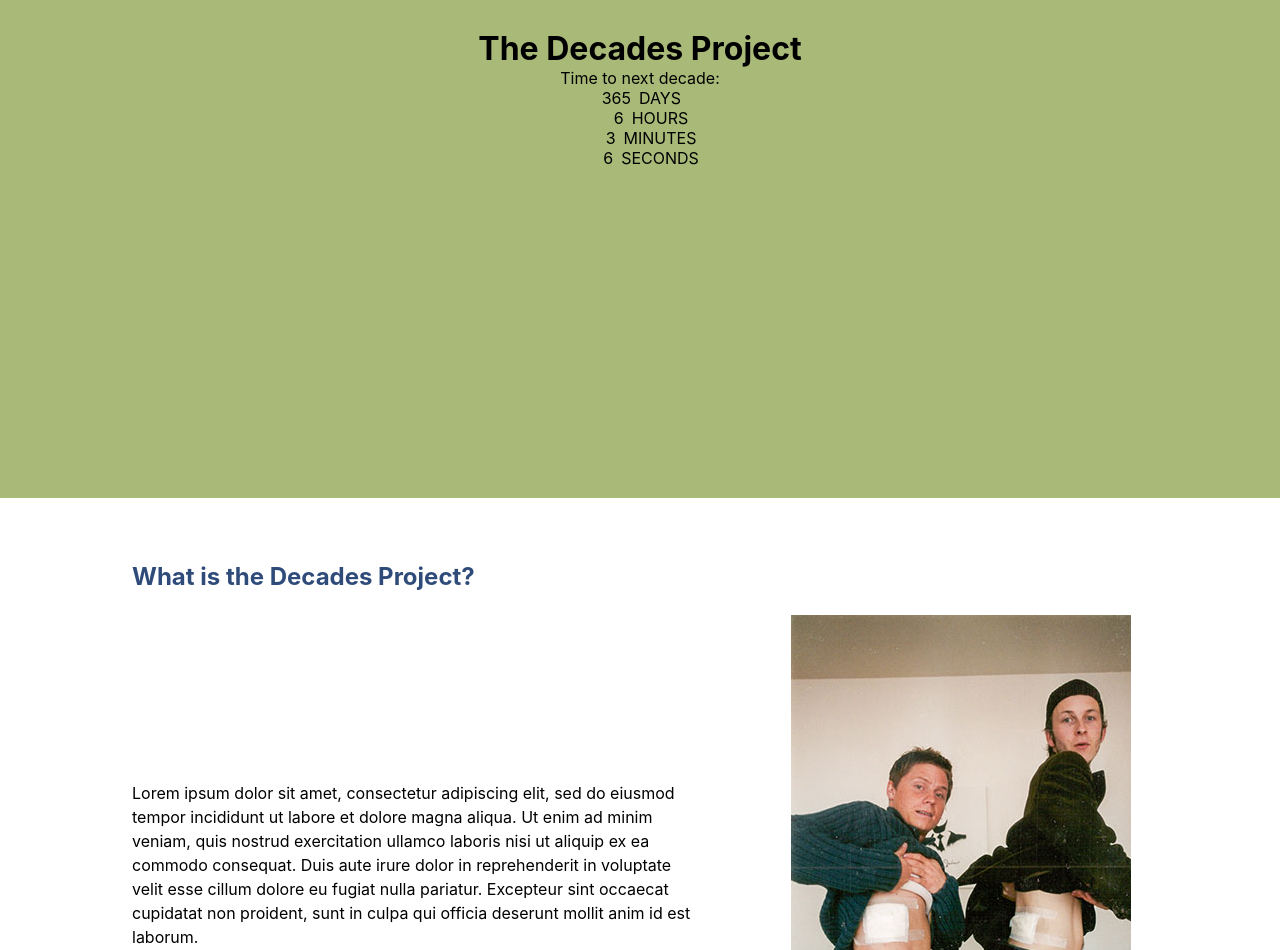
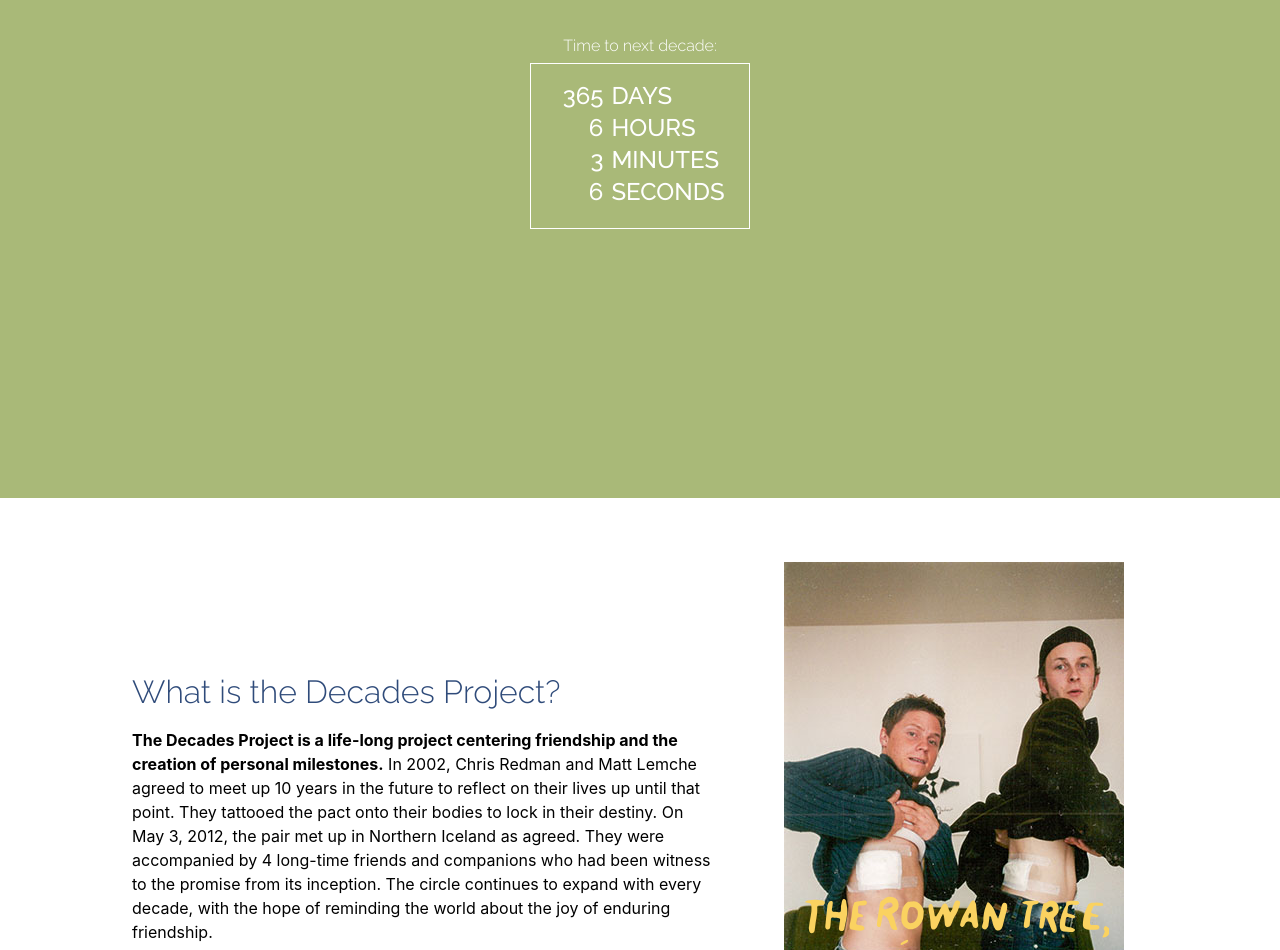
Before and after one commit to mattlemche/decades-project, a React (Create React App) app: page / in a window 1280 px wide. Shown: the part 302-1252 px from the top of the page. Built offline with nearby package versions, Linux system fonts and the light colour scheme.

Commit message:
Add styling to main header and proper text to sections

```diff
--- a/src/App.scss
+++ b/src/App.scss
@@ -17,12 +17,17 @@ html {
   padding: 0;
 }
 
+.body {
+  font-family: 'Open Sans', 'Helvetica', sans-serif;
+}
+
 .header {
   display: flex;
   flex-direction: column;
   align-items: center;
   justify-content: center;
   min-height: 100vh;
+  padding: 0 1rem;
   background-color: $color-lichen;
 
 
@@ -30,7 +35,7 @@ html {
     display: block;
     min-height: 2rem;
     padding: 1rem;
-    background-color: #fff;
+    background-color: $color-ink;
 
   }
 }
@@ -62,7 +67,11 @@ html {
 
     &--left {
       flex-basis: 60%;
-      margin-right: 5rem;
+      margin-bottom: 1.5rem;
+
+      @include large-mobile {
+        margin: 0 3rem 0 0;
+      }
     }
 
     &--right {
@@ -93,7 +102,12 @@ html {
 }
 
 .heading-1 {
+  margin-bottom: 2rem;
+  font-family: 'Raleway';
   font-size: 2rem;
+  text-align: center;
+  text-transform: uppercase;
+  color: #fff;
 }
 
 .heading-2 {
@@ -103,28 +117,32 @@ html {
 .heading-3 {
   position: relative;
   z-index: 10;
-  font-size: 1.5rem;
+  display: block;
+  font-family: 'Raleway';
+  font-size: 2rem;
+  font-weight: 100;
   color: $color-ink;
   margin-bottom: 1.5rem;
+}
 
-  // &::after {
-  //   content: '';
-  //   position: absolute;
-  //   top: 0;
-  //   bottom: 0;
-  //   left: -1rem;
-  //   z-index: -1;
-  //   height: 120%;
-  //   width: 100%;
-  //   margin: auto;
-  //   background-color: $color-cherry;
-  //   transform: skew(-6deg, 1deg)
-  // }
+.heading-4 {
+  font-family: 'Raleway';
+}
+
+.heading-5 {
+  margin-bottom: 0.5rem;
+  font-family: 'Raleway';
+  font-weight: 100;
+  color: #fff;
 }
 
 .paragraph {
   font-size: 1.25rem;
   margin-bottom: 1.5rem;
+}
+
+.feature {
+  font-weight: 700;
 }
 
 .inline-link {
@@ -189,12 +207,17 @@ html {
   &__icon {
     width: 1.25rem;
     margin-right: 0.5rem;
-    fill: $color-lichen;
+    fill: $color-ink;
   }
 }
 
 .footer {
-  padding: 2rem;
-  background-color: #cbcbcb;
+  background-color: $color-ink;
   color: #fff;
+
+  &__content {
+    max-width: $content-max-width;
+    padding: 2rem;
+    margin: 0 auto;
+  }
 }
--- a/src/components/About/About.js
+++ b/src/components/About/About.js
@@ -5,10 +5,11 @@ import {ReactComponent as TattooOne} from '../../assets/tattoo.svg';
 function About() {
     return (
         <section className="section">
-          <h3 className="heading-3">What is the Decades Project?</h3>
+          {/* <h3 className="heading-3">What is the Decades Project?</h3> */}
           <div className="section__content">
             <p className="section__paragraph section__paragraph--left">
-            Lorem ipsum dolor sit amet, consectetur adipiscing elit, sed do eiusmod tempor incididunt ut labore et dolore magna aliqua. Ut enim ad minim veniam, quis nostrud exercitation ullamco laboris nisi ut aliquip ex ea commodo consequat. Duis aute irure dolor in reprehenderit in voluptate velit esse cillum dolore eu fugiat nulla pariatur. Excepteur sint occaecat cupidatat non proident, sunt in culpa qui officia deserunt mollit anim id est laborum.
+              <span className="heading-3">What is the Decades Project?</span>
+              <span className="feature">The Decades Project is a life-long project centering friendship and the creation of personal milestones.</span> In 2002, Chris Redman and Matt Lemche agreed to meet up 10 years in the future to reflect on their lives up until that point. They tattooed the pact onto their bodies to lock in their destiny. On May 3, 2012, the pair met up in Northern Iceland as agreed. They were accompanied by 4 long-time friends and companions who had been witness to the promise from its inception. The circle continues to expand with every decade, with the hope of reminding the world about the joy of enduring friendship.
 
             </p>
             <div className="stacked stacked--left">
--- a/src/components/DecadesClock/DecadesClock.scss
+++ b/src/components/DecadesClock/DecadesClock.scss
@@ -3,18 +3,22 @@
 //============================\\
 
 .clock {
-    width: 100%;
-    font-size: 1rem;
+    padding: 1rem 1.5rem 1.25rem;
+    border: 1px solid white;
+    font-family: 'Raleway', 'Helvetica Neue', Helvetica, Arial, sans-serif;
+    font-weight: 400;
+    font-size: 1.5rem;
+    line-height: 2rem;
+    color: #fff;
 
     &__element {
       display: block;
       width: fit-content;
-      margin: 0 auto;
     }
 
     &__time-left {
         display: inline-block;
-        width: 2rem;
+        width: 3rem;
         margin-right: 0.5rem;
         text-align: right;
     }
--- a/src/components/Footer/Footer.js
+++ b/src/components/Footer/Footer.js
@@ -3,9 +3,12 @@ import React from 'react';
 function Footer() {
     return (
         <footer className="footer">
-            <h4 className="heading-4">
-            Contact
-            </h4>
+            <div className="footer__content">
+                <h4 className="heading-4">
+                Contact
+                </h4>
+            </div>
+
       </footer>
     );
 }
--- a/src/components/NextLocation/NextLocation.js
+++ b/src/components/NextLocation/NextLocation.js
@@ -15,7 +15,7 @@ function NextLocation() {
 
                 </div>
                 <p className="section__paragraph section__paragraph--right">
-                Lorem ipsum dolor sit amet, consectetur adipiscing elit, sed do eiusmod tempor incididunt ut labore et dolore magna aliqua. Ut enim ad minim veniam, quis nostrud exercitation ullamco laboris nisi ut aliquip ex ea commodo consequat. Duis aute irure dolor in reprehenderit in voluptate velit esse cillum dolore eu fugiat nulla pariatur. Excepteur sint occaecat cupidatat non proident, sunt in culpa qui officia deserunt mollit anim id est laborum.
+                    <span className="feature">The Decades Project–Episode Two: Bukit Lambir, revisits the lives of Chris Redman and Matt Lemche 10 years later,</span> as they travel to meet on the other side of the world. This installment investigates what it means to have a lifelong friend, and what challenges we are willing to overcome in order to maintain those sustained connections. Through interviews with several other longtime friends both in North America, and in final destination Malaysian Borneo, Christopher and Matt ask the question, “why do we keep the friends we keep?”. Spanning over 20 years, this epic project looks at the unique bonds that hold us together across time and space.
                 </p>
 
             </div>
--- a/src/components/Video/Video.js
+++ b/src/components/Video/Video.js
@@ -8,7 +8,7 @@ function Video() {
               Watch Episode One
           </h3>
           <p className="paragraph">
-            The installment you are about to watch would not have been possible without the help of <Link to="/supporters" className="inline-link">these generous supporters</Link>
+            This installment, Episode 1: The Rowan Tree, would not have been possible without the help of <Link to="/supporters" className="inline-link">these generous supporters</Link>
           </p>
           <div className="video"><iframe title='decades-ep-1' className="video__i-frame" src='https://vimeo.com/showcase/8423191/embed' allowFullScreen frameBorder='0'></iframe></div>
 
--- a/src/partials/_typography.scss
+++ b/src/partials/_typography.scss
@@ -0,0 +1,2 @@
+@import url('https://fonts.googleapis.com/css2?family=Raleway:ital,wght@0,300;0,500;0,900;1,300;1,500;1,900&display=swap');
+@import url('https://fonts.googleapis.com/css2?family=Open+Sans:ital,wght@0,300;0,400;0,700;1,300;1,400;1,700&family=Raleway:ital,wght@0,300;0,500;0,900;1,300;1,500;1,900&display=swap');
```
